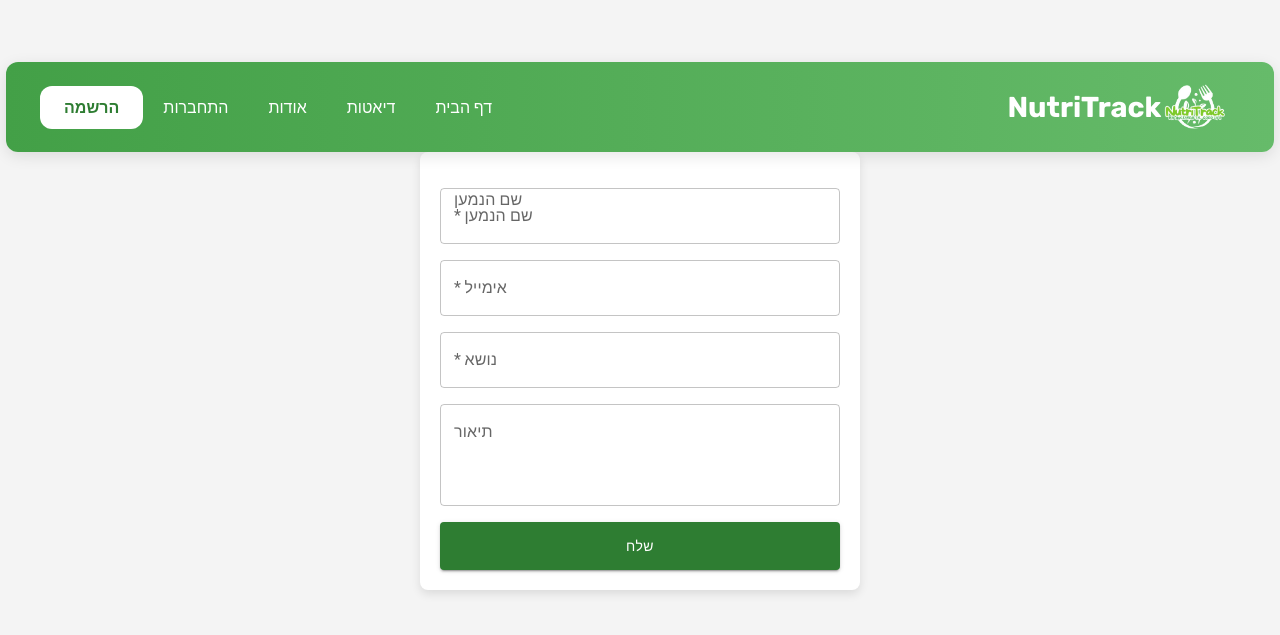
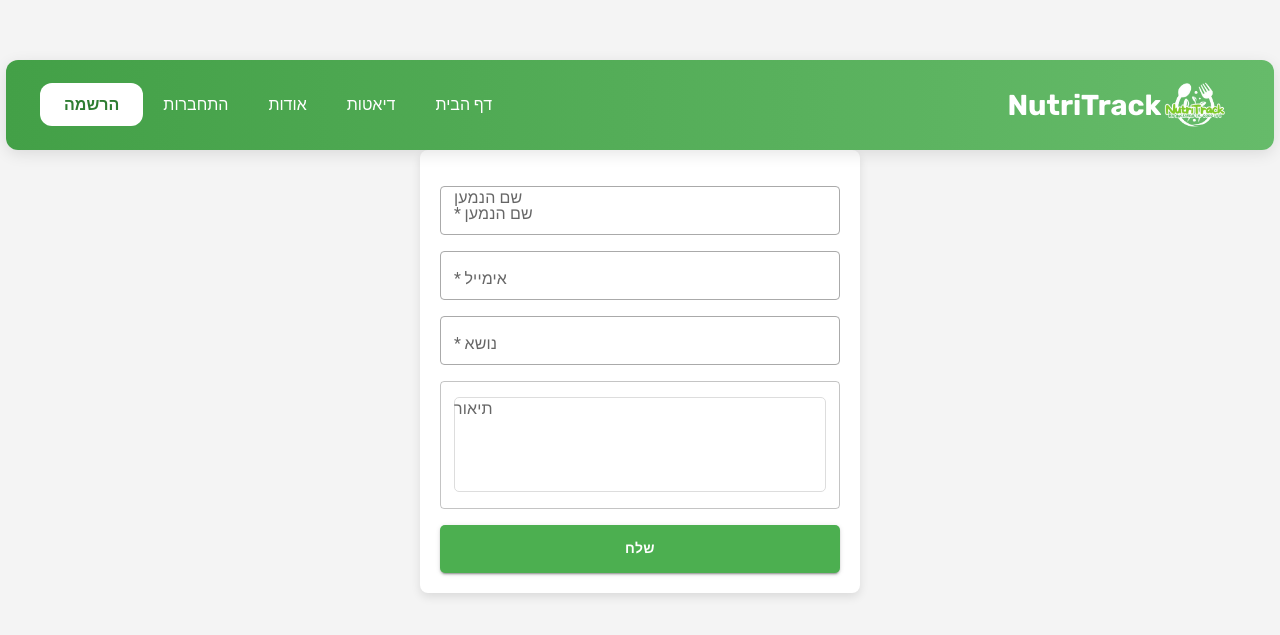
Before and after one commit to TzippyKatz/project-client, a React (Create React App) app: page /mail in a window 1280 px wide. Shown: the part 159-794 px from the top of the page. Built offline with nearby package versions, Linux system fonts and the light colour scheme.

Commit message:
HomePage.css design

```diff
--- a/src/pages/HomePage.css
+++ b/src/pages/HomePage.css
@@ -115,9 +115,56 @@
     font-weight: bold;
     margin-top: 20px;
     transition: background-color 0.3s;
+    justify-self: center;
 }
 
 .login-button:hover {
+    background-color: #0ba810;
+}
+
+/* צור קשר */
+.contact-section {
+    background-color: white;
+    border-radius: 10px;
+    padding: 20px;
+    box-shadow: 0 2px 8px rgba(0, 0, 0, 0.05);
+    margin-top: 30px;
+}
+
+.contact-section h2 {
+    color: #4CAF50;
+    margin-bottom: 20px;
+    font-size: 1.5rem;
+    border-bottom: 2px solid #e0e0e0;
+    padding-bottom: 10px;
+}
+
+.contact-form {
+    display: flex;
+    flex-direction: column;
+    gap: 15px;
+}
+
+.contact-form input,
+.contact-form textarea {
+    padding: 12px;
+    border: 1px solid #ddd;
+    border-radius: 5px;
+    font-size: 1rem;
+}
+
+.contact-form button {
+    background-color: #4CAF50;
+    color: white;
+    padding: 12px;
+    border: none;
+    border-radius: 5px;
+    cursor: pointer;
+    font-weight: bold;
+    transition: background-color 0.3s;
+}
+
+.contact-form button:hover {
     background-color: #0ba810;
 }
 
@@ -130,4 +177,8 @@
     .home-header h1 {
         font-size: 1.8rem;
     }
+
+    .contact-section {
+        margin-top: 20px;
+    }
 }
```
